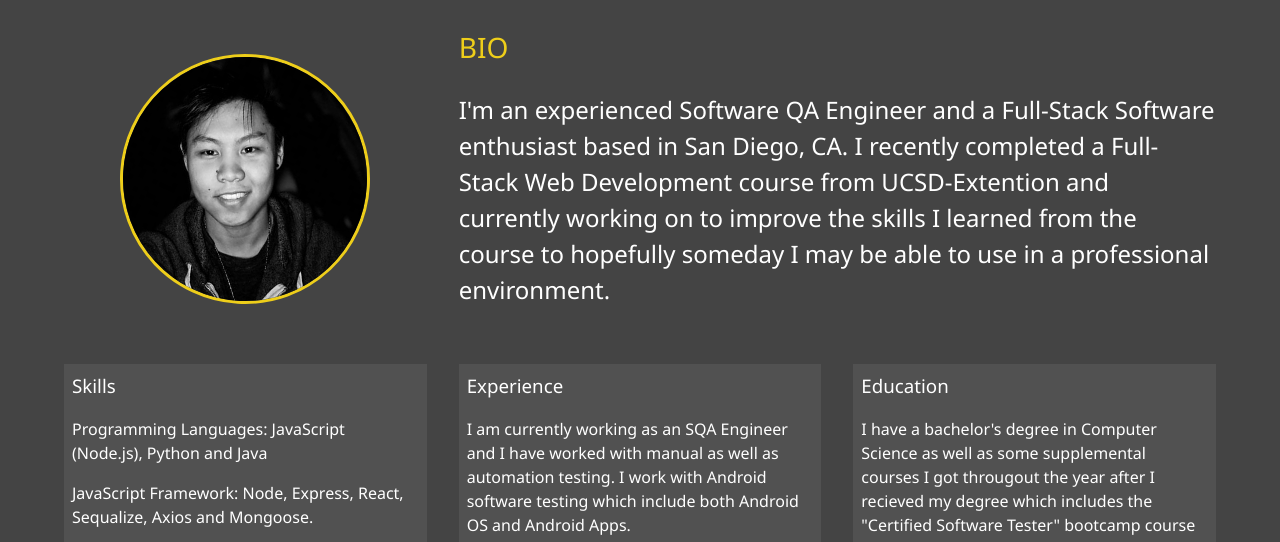
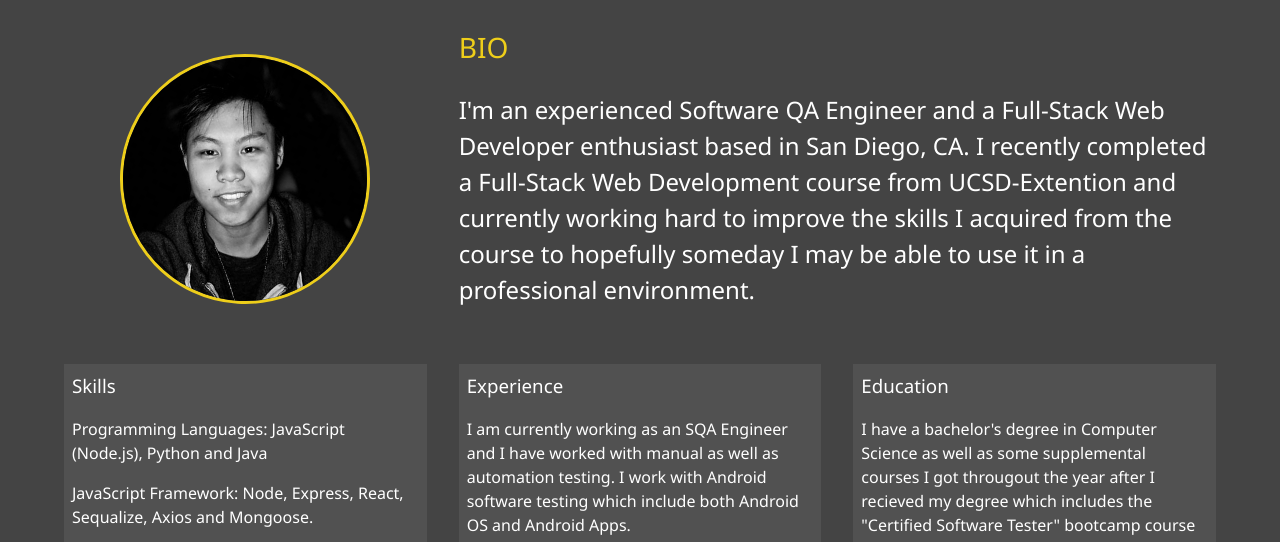
Before and after one commit to DarrenVictoriano/PortfolioV3, a website: page dist/about.html in a window 1280 px wide. Shown: the part 223-765 px from the top of the page. Drawn offline with nearby package versions, Linux system fonts and the light colour scheme.

Commit message:
updated bio and home page

```diff
--- a/dist/about.html
+++ b/dist/about.html
@@ -75,10 +75,11 @@
                     BIO
                 </h3>
                 <p>
-                    I'm an experienced Software QA Engineer and a Full-Stack Software enthusiast
+                    I'm an experienced Software QA Engineer and a Full-Stack Web Developer enthusiast
                     based in San Diego, CA. I recently completed a Full-Stack Web Development course from UCSD-Extention
-                    and currently working on to improve the skills I learned from the course to hopefully someday I may
-                    be able to use in a professional environment.
+                    and currently working hard to improve the skills I acquired from the course to hopefully someday I
+                    may
+                    be able to use it in a professional environment.
                 </p>
             </div>
 
```
Also changed, not shown: dist/index.html (+1 -1 lines).
